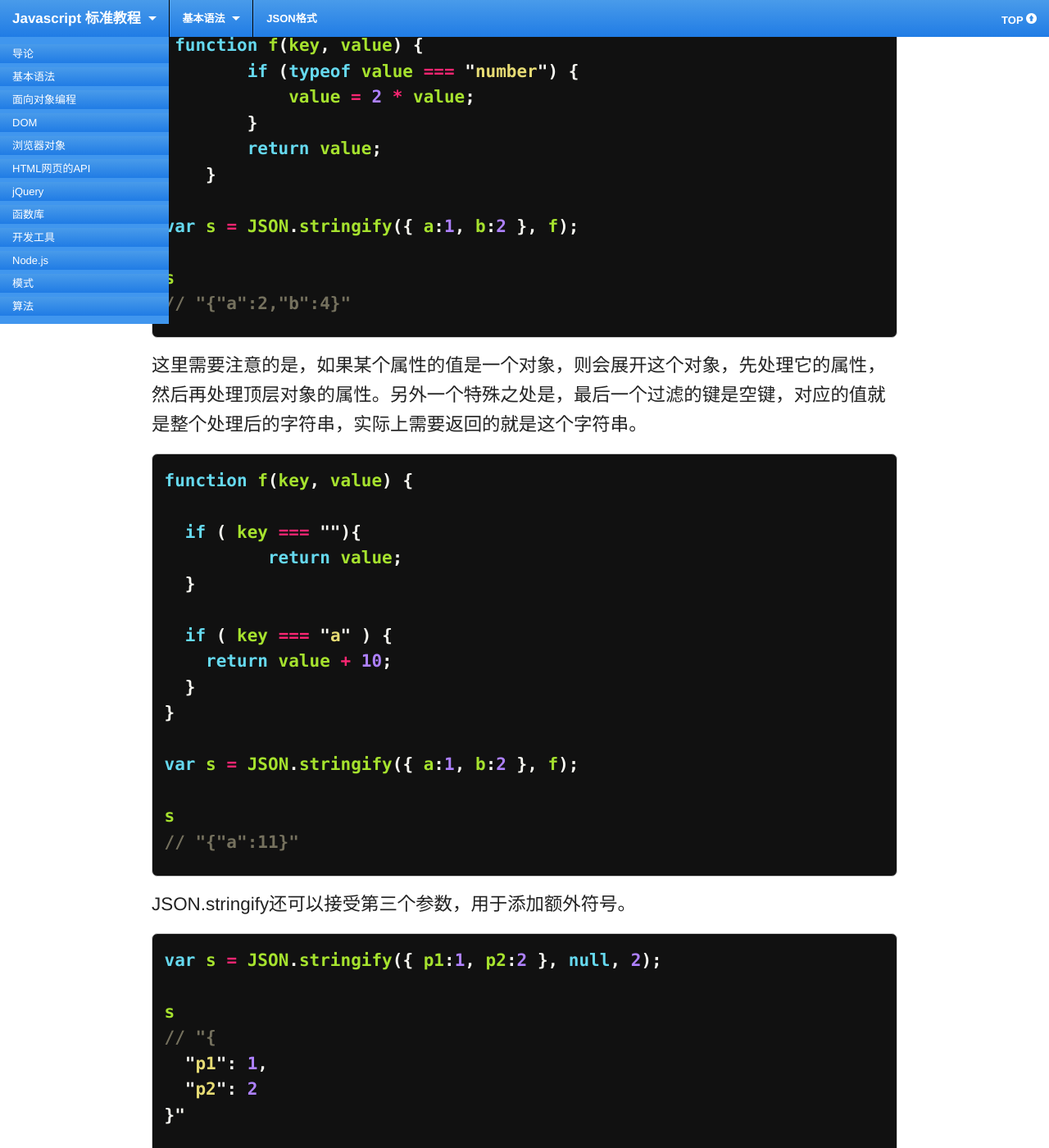
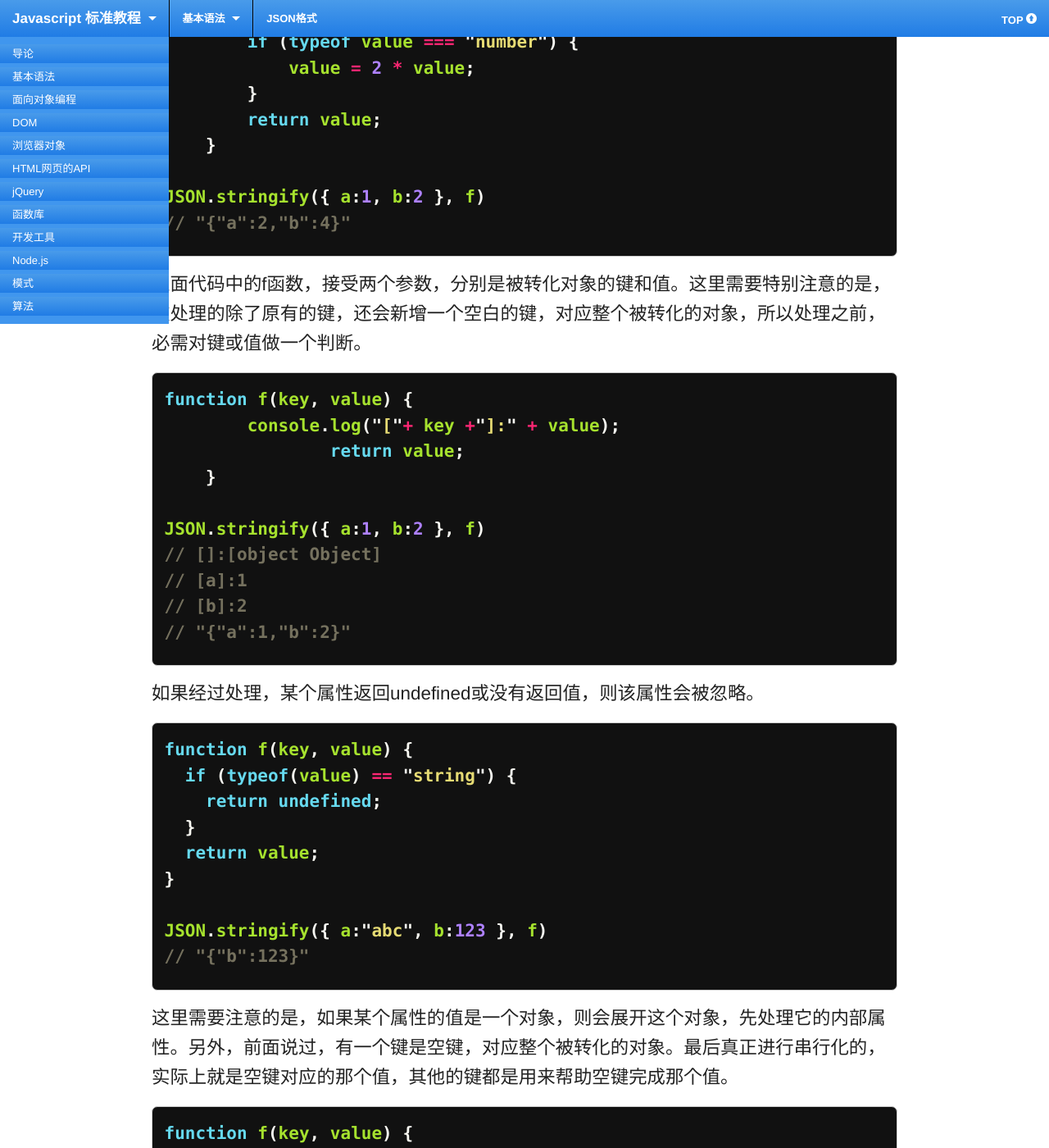
Before and after one commit to ruanyf/jstutorial, a Jekyll site: the page built from grammar/json.md, in a window 1280 px wide and 1400 px high, scrolled down 1955 px. Shown: the whole window at 82% size. Built offline with Jekyll 4.4.1, drawn with Linux system fonts in a browser that asks for light colours; Markdown is read by kramdown in place of the engine named in the settings; some of the changed text lies outside the part shown.

Commit message:
edit grammar/JSON

```diff
--- a/grammar/json.md
+++ b/grammar/json.md
@@ -51,7 +51,6 @@ JSON.stringify({
 
 {% endhighlight %}
 
-
 该方法还可以接受一个数组参数，表示需要转化的属性。
 
 {% highlight javascript %}
@@ -63,25 +62,56 @@ s
 
 {% endhighlight %}
 
-该方法还可以接受一个过滤函数作为参数，只有经过该函数返回的值，才会被转成字符串。如果返回undefined或没有返回值，则对应属性会被忽略。
+该方法还可以接受一个函数作为参数，用来更改默认的串行化的行为。
 
 {% highlight javascript %}
 
- function f(key, value) {
+function f(key, value) {
         if (typeof value === "number") {
             value = 2 * value;
         }
         return value;
     }
 
-var s = JSON.stringify({ a:1, b:2 }, f);
-
-s
+JSON.stringify({ a:1, b:2 }, f)
 // "{"a":2,"b":4}"
 
 {% endhighlight %}
 
-这里需要注意的是，如果某个属性的值是一个对象，则会展开这个对象，先处理它的属性，然后再处理顶层对象的属性。另外一个特殊之处是，最后一个过滤的键是空键，对应的值就是整个处理后的字符串，实际上需要返回的就是这个字符串。
+上面代码中的f函数，接受两个参数，分别是被转化对象的键和值。这里需要特别注意的是，被处理的除了原有的键，还会新增一个空白的键，对应整个被转化的对象，所以处理之前，必需对键或值做一个判断。
+
+{% highlight javascript %}
+
+function f(key, value) {
+        console.log("["+ key +"]:" + value);
+		return value;
+    }
+
+JSON.stringify({ a:1, b:2 }, f)
+// []:[object Object]
+// [a]:1
+// [b]:2
+// "{"a":1,"b":2}"
+
+{% endhighlight %}
+
+如果经过处理，某个属性返回undefined或没有返回值，则该属性会被忽略。
+
+{% highlight javascript %}
+
+function f(key, value) {
+  if (typeof(value) == "string") {
+    return undefined;
+  }
+  return value;
+}
+
+JSON.stringify({ a:"abc", b:123 }, f)
+// "{"b":123}"
+
+{% endhighlight %}
+
+这里需要注意的是，如果某个属性的值是一个对象，则会展开这个对象，先处理它的内部属性。另外，前面说过，有一个键是空键，对应整个被转化的对象。最后真正进行串行化的，实际上就是空键对应的那个值，其他的键都是用来帮助空键完成那个值。
 
 {% highlight javascript %}
 
@@ -96,14 +126,12 @@ function f(key, value) {
   }
 }
 
-var s = JSON.stringify({ a:1, b:2 }, f);
-
-s
+JSON.stringify({ a:1, b:2 }, f)
 // "{"a":11}"
 
 {% endhighlight %}
 
-JSON.stringify还可以接受第三个参数，用于添加额外符号。
+JSON.stringify还可以接受第三个参数，用于增加返回的JSON字符串的可读性。如果是数字，表示每个属性前面添加的空格（最多不超过10个）；如果是字符串（不超过10个字符），则该字符串会添加在每行前面。
 
 {% highlight javascript %}
 
@@ -201,6 +229,7 @@ o.b
 
 ## 参考链接
 
+- MDN，[Using native JSON](https://developer.mozilla.org/en-US/docs/Using_native_JSON)
 - MDN, [JSON.parse](https://developer.mozilla.org/en-US/docs/JavaScript/Reference/Global_Objects/JSON/parse)
 - Dr. Axel Rauschmayer, [JavaScript’s JSON API](http://www.2ality.com/2011/08/json-api.html)
 - Jim Cowart, [What You Might Not Know About JSON.stringify()](http://freshbrewedcode.com/jimcowart/2013/01/29/what-you-might-not-know-about-json-stringify/)
```
Also changed, not shown: other parts of grammar/json.md (+1 -1 lines).
